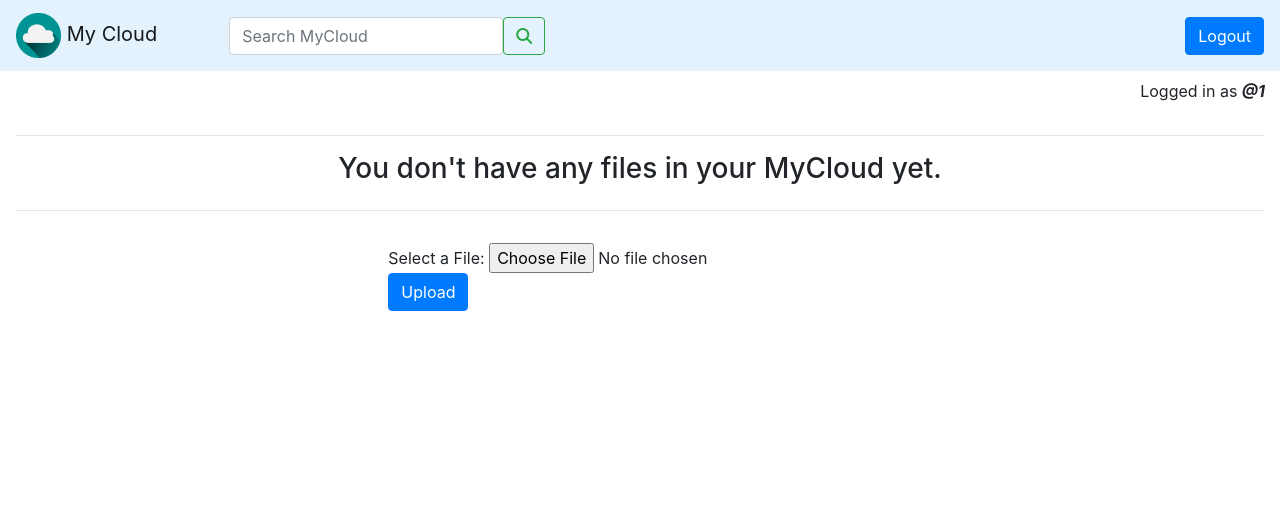
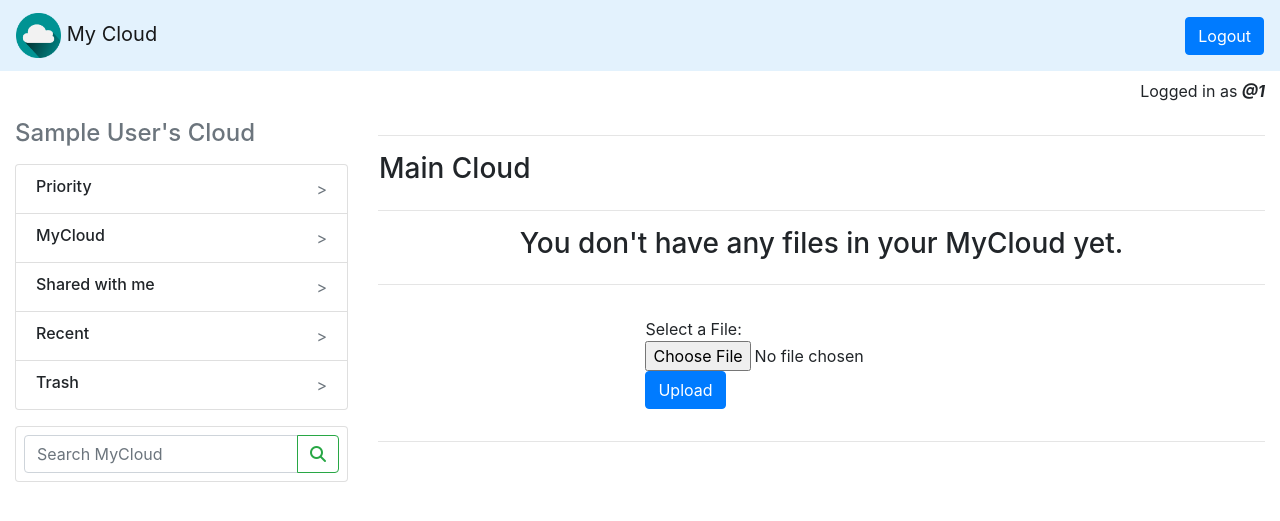
Before and after one commit to flipzoid82/CPSC454_Project, a PHP site: page /main.php in a window 1280 px wide. Shown: the top 521 px of the page. Run offline with PHP 8.4, Linux system fonts and the light colour scheme; the visitor is signed in with stand-in values (Sample User, id 1); data that the repository does not hold is empty; some libraries are stand-ins or nearby versions.

Commit message:
General style updates

```diff
--- a/includes/login.inc.php
+++ b/includes/login.inc.php
@@ -27,7 +27,7 @@ if ($resultCheck < 1) {
 				$_SESSION['lname'] = $row['lname'];
 				$_SESSION['email'] = $row['email'];
 
-				header("Location: ../main.php?login=success");
+				header("Location: ../main.php");
 				exit();
 			}
     }
--- a/main.php
+++ b/main.php
@@ -2,10 +2,9 @@
   session_start();
 
   include_once 'includes/dbh.inc.php';
-  if (isset( $_SESSION['uid'])){
-    // Grab user data from the database using the user_id
+  if (isset($_SESSION['uid'])){
     $uid = $_SESSION['uid'];
-    // Let them access the "logged in only" pages
+    $fname = $_SESSION['fname'];
   } else {
       // Redirect them to the login page
       header("Location: index.php?login=accessDenied");
@@ -20,11 +19,13 @@
   <meta charset="utf-8">
   <title>Log in</title>
   <link rel="stylesheet" href="https://maxcdn.bootstrapcdn.com/bootstrap/4.0.0/css/bootstrap.min.css" integrity="sha384-Gn5384xqQ1aoWXA+058RXPxPg6fy4IWvTNh0E263XmFcJlSAwiGgFAW/dAiS6JXm" crossorigin="anonymous">
+  <link href="https://fonts.googleapis.com/css?family=Pacifico&display=swap" rel="stylesheet">
   <link rel="apple-touch-icon" sizes="180x180" href="apple-touch-icon.png">
   <link rel="icon" type="image/png" sizes="32x32" href="favicon-32x32.png">
   <link rel="icon" type="image/png" sizes="16x16" href="favicon-16x16.png">
   <link rel="manifest" href="site.webmanifest">
   <link rel="mask-icon" href="safari-pinned-tab.svg" color="#5bbad5">
+  <link rel="stylesheet" href="stylesheets/style.css">
   <script src="https://kit.fontawesome.com/20a730513b.js" crossorigin="anonymous"></script>
   <meta name="msapplication-TileColor" content="#da532c">
   <meta name="theme-color" content="#ffffff">
@@ -41,15 +42,6 @@
     </a>
     <ul class="navbar-nav flex-row ml-md-auto d-none d-md-flex">
       <li class="nav-item">
-        <form class="form-inline">
-          <!-- <div class="input-group-prepend">
-              <span class="input-group-text"><i class="fas fa-search"></i></span>
-            </div> -->
-          <input class="form-control" type="search" placeholder="Search MyCloud" aria-label="Search">
-          <button class="btn btn-outline-success my-2 my-sm-0" type="submit"><i class="fas fa-search"></i></button>
-        </form>
-      </li>
-      <li class="nav-item" style="padding-left:40em;">
         <form action="includes/logout.inc.php" method="post">
           <button type="submit" class="btn btn-primary" data-toggle="modal" data-target="#exampleModal">
             Logout
@@ -59,7 +51,6 @@
     </ul>
   </nav>
   <!-- navbar END -->
-
   <!-- MAIN body BEGIN -->
   <div class="container-fluid">
     <div class="row justify-content-center">
@@ -67,15 +58,66 @@
         <p style="float:right; padding-top:0.5em;">Logged in as <strong><i>@<?php echo $uid; ?></i></strong></p>
       </div>
     </div>
-    <!-- Main File Container BEGIN -->
+    <div class="row">
+      <div class="col-md-auto">
+        <h4 class="d-flex justify-content-between align-items-center mb-3">
+            <span class="text-muted"><?php echo $fname.'\'s Cloud'; ?></span>
+          </h4>
+          <ul class="list-group mb-3">
+            <li class="list-group-item d-flex justify-content-between lh-condensed">
+              <div>
+                <h6 class="my-0">Priority</h6>
+              </div>
+              <span class="text-muted"> > </span>
+            </li>
+            <li class="list-group-item d-flex justify-content-between lh-condensed">
+              <div>
+                <h6 class="my-0">MyCloud</h6>
+              </div>
+              <span class="text-muted"> > </span>
+            </li>
+            <li class="list-group-item d-flex justify-content-between lh-condensed">
+              <div>
+                <h6 class="my-0">Shared with me</h6>
+              </div>
+              <span class="text-muted"> > </span>
+            </li>
+          <li class="list-group-item d-flex justify-content-between lh-condensed">
+            <div>
+              <h6 class="my-0">Recent</h6>
+            </div>
+            <span class="text-muted"> > </span>
+          </li>
+          <li class="list-group-item d-flex justify-content-between lh-condensed">
+            <div>
+              <h6 class="my-0">Trash</h6>
+            </div>
+            <span class="text-muted"> > </span>
+          </li>
+        </ul>
+
+          <form class="card p-2">
+            <div class="input-group">
+              <input type="text" class="form-control" placeholder="Search MyCloud">
+              <div class="input-group-append">
+                <button class="btn btn-outline-success my-2 my-sm-0" type="submit"><i class="fas fa-search"></i></button>
+              </div>
+            </div>
+          </form>
+      </div>
+      <div class="col">
+        <!-- Main Files Container BEGIN -->
         <hr>
-    <div class="row justify-content-center" style="padding-left:1em; padding-right:1em">
+        <div class="row" style="padding-left:1em">
+          <h3>Main Cloud</h3>
+        </div>
+        <hr>
+        <div class="row justify-content-center">
           <!-- File image and description container -->
           <?php
             $sql = "SELECT * FROM `files` WHERE `uid` = '$uid'";
             $result = mysqli_query($conn, $sql) or die(mysql_error());
             if(mysqli_num_rows($result) > 0) {
-					$counter = 0;
               while ($row = mysqli_fetch_assoc($result)) {
                 //Sets the file image icon
                 if ($row['ext']=='png' || $row['ext']=='jpg' || $row['ext']=='jpeg' || $row['ext']=='gif') {
@@ -103,15 +145,15 @@
                 $filename = $row['filename'];
                 $ext = $row['ext'];
 
-            echo '<div class="col 4">
+                echo '<div class="col">
                   <div class="row">
-                <div class="col 4 align-self-center" style="align-content:center">
-                  <center><a href="https://cpcs454-mycloud-bucket.s3-us-west-2.amazonaws.com/'.$filename.'.'.$ext.'"><img src="'.$extImg.'" alt="" style="width:100px; height:120px"></center>
+                    <div class="col align-self-center" style="align-content:center">
+                      <center><a href="https://cpcs454-mycloud-bucket.s3-us-west-2.amazonaws.com/'.$filename.'.'.$ext.'"><img src="'.$extImg.'" alt="" style="width:100px; height:100px"></center>
                     </div>
                   </div>
                   <div class="row">
-                <div class="col 4 align-self-center">
-                  <center>'.$filename.'.'.$ext.'</a></center>
+                    <div class="col align-self-center">
+                      <center><p style="font-size:13px; color:#000">'.$filename.'.'.$ext.'<p></a></center>
                     </div>
                   </div>
                 </div>';
@@ -122,8 +164,6 @@
                     </div>';
             }
             ?>
-        <a href="https://cpcs454-mycloud-bucket.s3-us-west-2.amazonaws.com/android-chrome-512x512.png"></a>
-
           <!-- File image and description container END-->
         </div>
         <!-- Main File Container END -->
@@ -136,6 +176,9 @@
             </form>
           </div>
         </div>
+        <hr>
+      </div>
+    </div>
   </div>
   <!-- MAIN body END -->
 
--- /dev/null
+++ b/stylesheets/style.css
@@ -0,0 +1,3 @@
+a:link {
+  text-decoration: none;
+}
```
Also changed, not shown: index.php (+15 -7 lines), signup.html (+13 -4 lines). Lines whose indentation alone changed are shown as unchanged.
